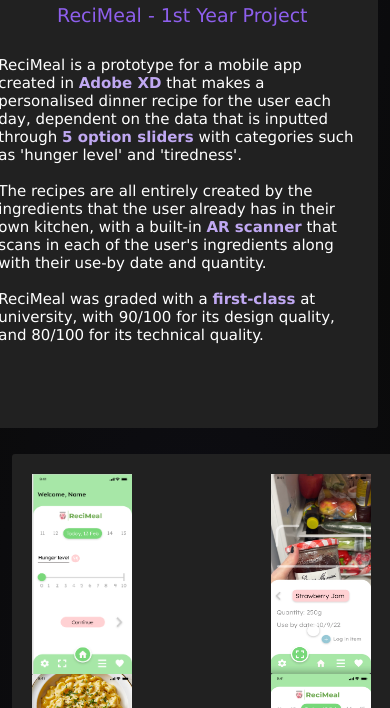
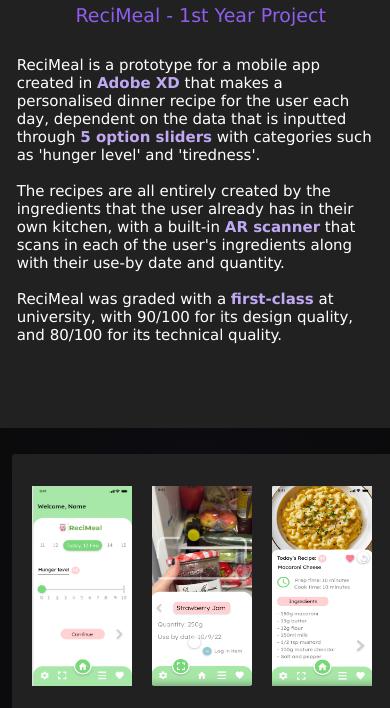
Before and after one commit to geemiller/Portfolio-Site, a plain HTML site: page reciMeal.html in a window 390 px wide. Shown: the part 552-1260 px from the top of the page. Drawn offline with Linux system fonts and the light colour scheme.

Commit message:
Update mediaqueries.css

```diff
--- a/mediaqueries.css
+++ b/mediaqueries.css
@@ -543,7 +543,7 @@ width: 180px;
     flex-direction: column;
     align-items: center;
     margin-left: 0;
-    margin-right: 0;
+    margin-right: -5%;
     margin-top: 75%;
     width: 400px;
     height: 370px;
@@ -588,7 +588,7 @@ width: 180px;
 #rm1, #rm2, #rm3, #rm4, #rm5, #rm6 {
     display: flex;
     align-items: center;
-    padding-right: 21px;
+    padding-right: 20px;
     width: 100px;
 }
 
```
